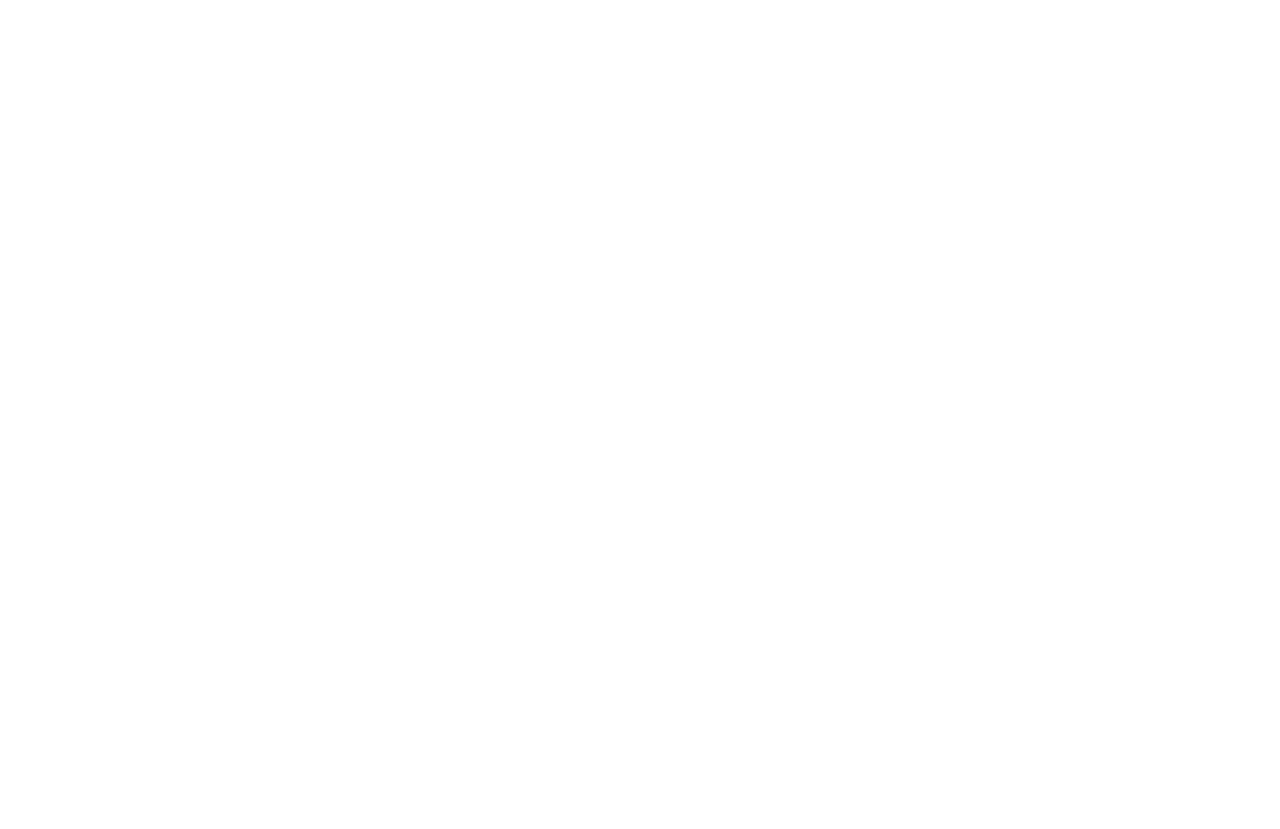
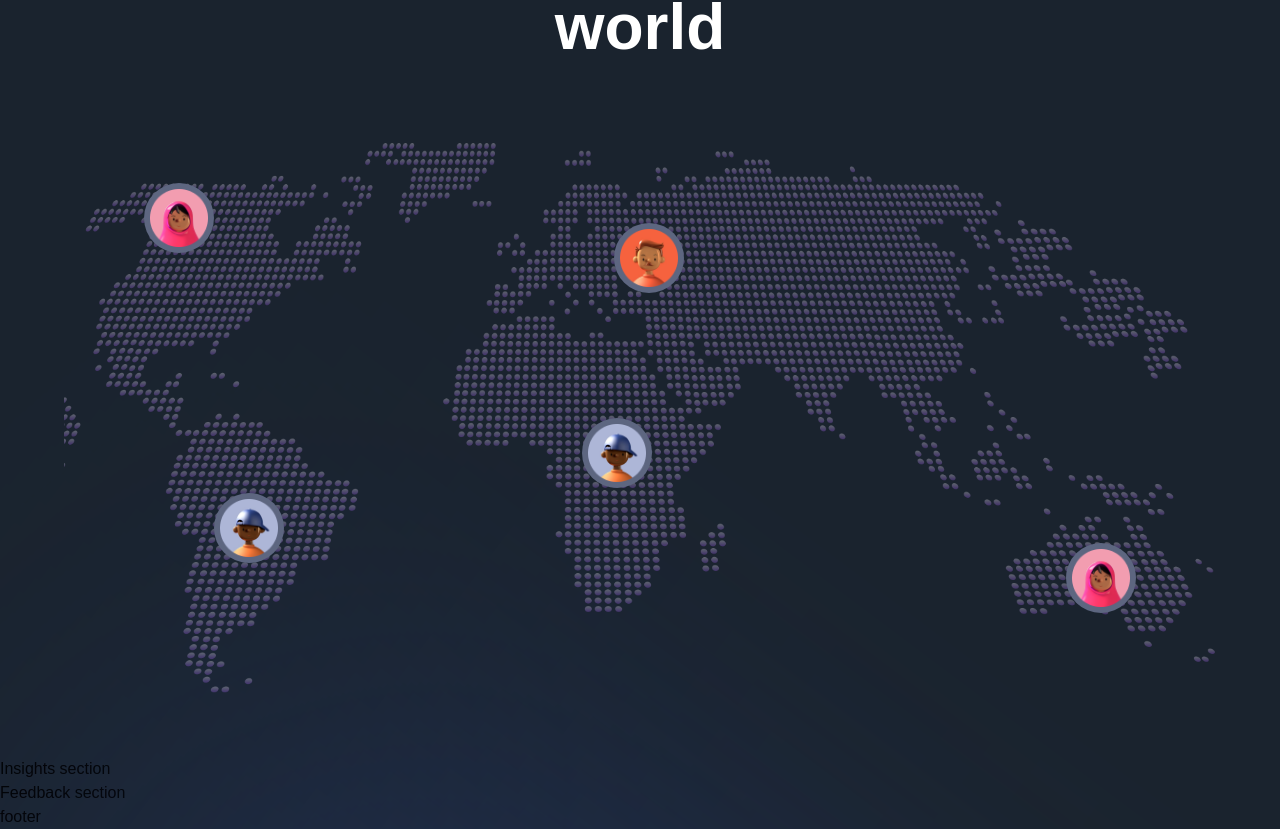
Before and after one commit to Steddyz/Metaverse-Sites-react, a Next.js app: page / in a window 1280 px wide. Shown: the part 4483-5312 px from the top of the page. Before the commit the page ends 4273 px from the top, so only its background shows below. Built offline with nearby package versions, Linux system fonts and the light colour scheme; a web font is replaced by a local one.

Commit message:
add World component

```diff
--- a/sections/World.jsx
+++ b/sections/World.jsx
@@ -1,8 +1,72 @@
-'use client';
+"use client";
+
+import { motion } from "framer-motion";
+
+import styles from "../styles";
+import { staggerContainer, fadeIn } from "../utils/motion";
+
+import { TypingText, TitleText } from "../components";
 
 const World = () => (
-  <section>
-    World section
+  <section className={`${styles.paddings} relative z-10`}>
+    <motion.div
+      variants={staggerContainer}
+      initial="hidden"
+      whileInView="show"
+      viewport={{ once: false, amount: 0.25 }}
+      className={`${styles.innerWidth} mx-auto flex flex-col`}
+    >
+      <TypingText title="| People on the World" textStyles="text-center" />
+      <TitleText
+        title={
+          <>
+            Track friends around you and invite them to play together in the
+            same world
+          </>
+        }
+        textStyles="text-center"
+      />
+      <motion.div
+        variants={fadeIn("up", "tween", 0.3, 1)}
+        className="relative flex w-full h-[550px] mt-[68px]"
+      >
+        <img
+          src="/map.png"
+          alt="map"
+          className="w-full h-[550px] object-cover"
+        />
+        <div
+          className="absolute top-20 left-[550px] w-[70px] h-[70px] p-[6px]
+        rounded-full bg-[#5d6680]"
+        >
+          <img src="/people-01.png" alt="people" className="w-full h-full" />
+        </div>
+        <div
+          className="absolute top-10 left-20 w-[70px] h-[70px] p-[6px]
+        rounded-full bg-[#5d6680]"
+        >
+          <img src="/people-02.png" alt="people" className="w-full h-full" />
+        </div>
+        <div
+          className="absolute top-1/2 left-[45%] w-[70px] h-[70px] p-[6px]
+        rounded-full bg-[#5d6680]"
+        >
+          <img src="/people-03.png" alt="people" className="w-full h-full" />
+        </div>
+        <div
+          className="absolute bottom-20 right-20 w-[70px] h-[70px] p-[6px]
+        rounded-full bg-[#5d6680]"
+        >
+          <img src="/people-02.png" alt="people" className="w-full h-full" />
+        </div>
+        <div
+          className="absolute bottom-[130px] left-[13%] w-[70px] h-[70px] p-[6px]
+        rounded-full bg-[#5d6680]"
+        >
+          <img src="/people-03.png" alt="people" className="w-full h-full" />
+        </div>
+      </motion.div>
+    </motion.div>
   </section>
 );
 
```
